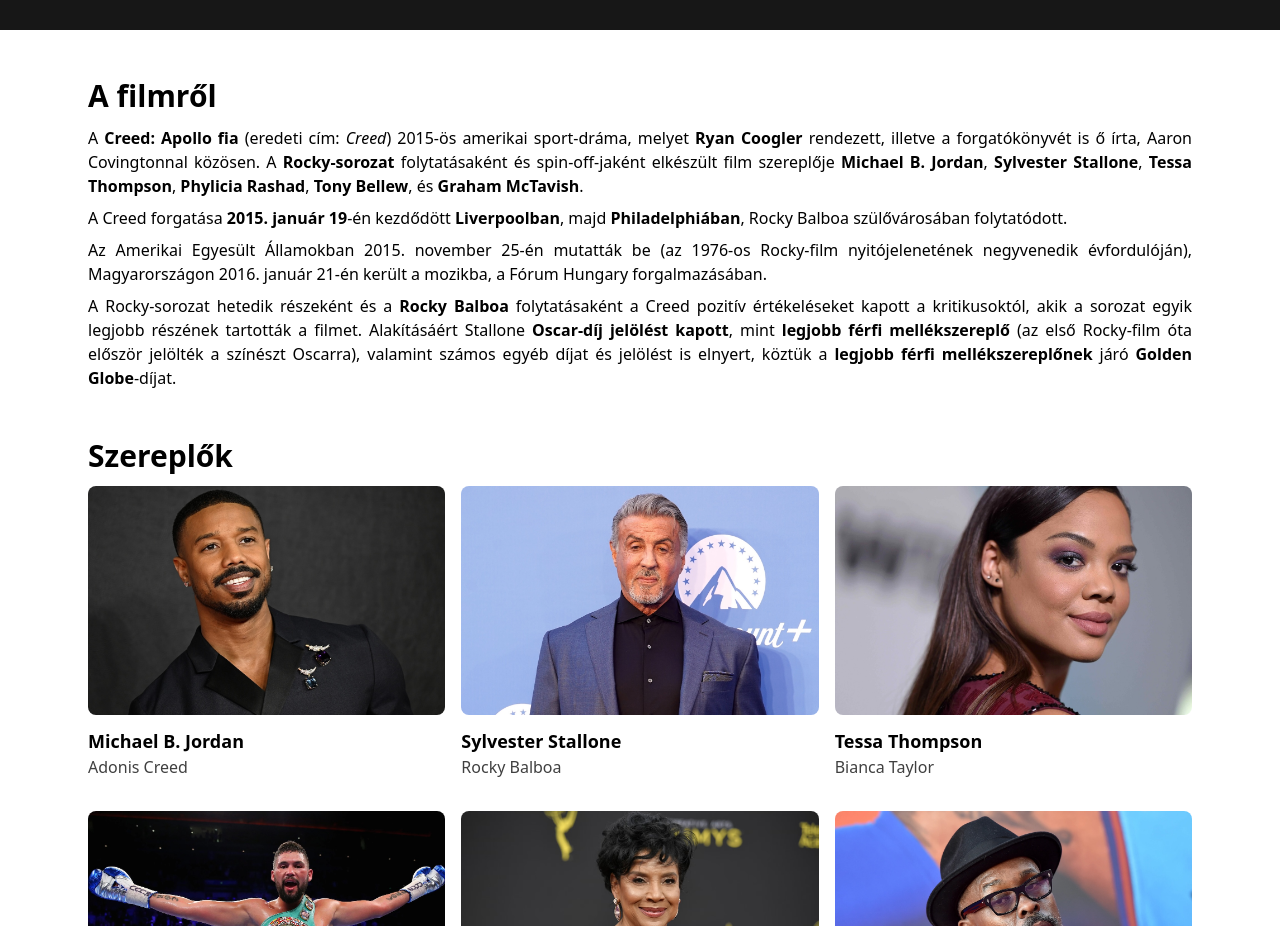
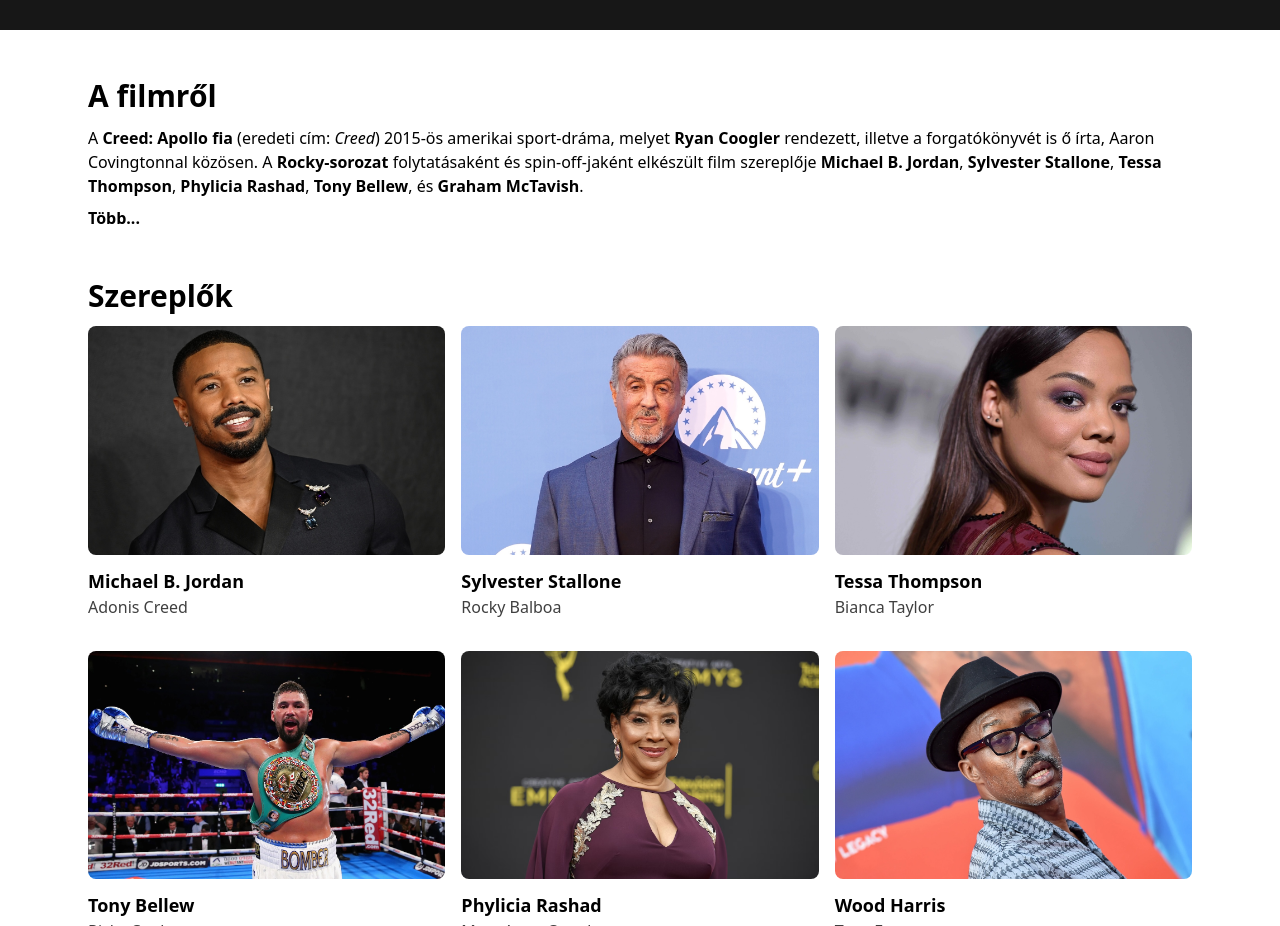
Before and after one commit to stay-js/web-projekt-2024-januar, a Next.js app: page / in a window 1280 px wide. Shown: the part 780-1706 px from the top of the page. Built offline with nearby package versions, Linux system fonts and the light colour scheme.

Commit message:
landing page, hyphens

```diff
--- a/src/app/page.tsx
+++ b/src/app/page.tsx
@@ -2,6 +2,7 @@
 import { Anchor } from '~/components/anchor';
 import { Chip } from '~/components/chip';
 import { List } from '~/components/list';
+import { Expendable } from '~/components/expendable';
 import { cast, movies } from '~/constants/creed';
 import { createMetadata } from '~/utils/create-metadata';
 
@@ -153,81 +154,7 @@
     <article className="container mx-auto flex max-w-6xl flex-col items-center gap-12 px-6 pb-24 pt-12">
       <section className="flex flex-col gap-3">
         <h2 className="text-2xl font-bold md:text-3xl">A filmről</h2>
-        <div className="flex flex-col gap-2 text-justify">
-          <p>
-            A <b>Creed: Apollo fia</b> (eredeti cím: <i>Creed</i>) 2015-ös amerikai sport-dráma,
-            melyet <Anchor href="/ryan-coogler">Ryan Coogler</Anchor> rendezett, illetve a
-            forgatókönyvét is ő írta, Aaron Covingtonnal közösen. A{' '}
-            <Anchor href="https://www.imdb.com/list/ls020255449" target="_blank">
-              Rocky-sorozat
-            </Anchor>{' '}
-            folytatásaként és spin-off-jaként elkészült film szereplője{' '}
-            <Anchor href="https://www.imdb.com/name/nm0430107" target="_blank">
-              Michael B. Jordan
-            </Anchor>
-            ,{' '}
-            <Anchor href="https://www.imdb.com/name/nm0000230" target="_blank">
-              Sylvester Stallone
-            </Anchor>
-            ,{' '}
-            <Anchor href="https://www.imdb.com/name/nm1935086" target="_blank">
-              Tessa Thompson
-            </Anchor>
-            ,{' '}
-            <Anchor href="https://www.imdb.com/name/nm0711118" target="_blank">
-              Phylicia Rashad
-            </Anchor>
-            ,{' '}
-            <Anchor href="https://www.imdb.com/name/nm6905689" target="_blank">
-              Tony Bellew
-            </Anchor>
-            , és{' '}
-            <Anchor href="https://www.imdb.com/name/nm0574615" target="_blank">
-              Graham McTavish
-            </Anchor>
-            .
-          </p>
-          <p>
-            A Creed forgatása <b>2015. január 19</b>-én kezdődött <b>Liverpoolban</b>, majd{' '}
-            <b>Philadelphiában</b>, Rocky Balboa szülővárosában folytatódott.
-          </p>
-          <p>
-            Az Amerikai Egyesült Államokban 2015. november 25-én mutatták be (az 1976-os Rocky-film
-            nyitójelenetének negyvenedik évfordulóján), Magyarországon 2016. január 21-én került a
-            mozikba, a Fórum Hungary forgalmazásában.
-          </p>
-          <p>
-            A Rocky-sorozat hetedik részeként és a{' '}
-            <Anchor href="https://www.imdb.com/title/tt0479143" target="_blank">
-              Rocky Balboa
-            </Anchor>{' '}
-            folytatásaként a Creed pozitív értékeléseket kapott a kritikusoktól, akik a sorozat
-            egyik legjobb részének tartották a filmet. Alakításáért Stallone{' '}
-            <Anchor href="https://hu.wikipedia.org/wiki/Oscar-d%C3%ADj" target="_blank">
-              Oscar-díj
-            </Anchor>{' '}
-            <b>jelölést kapott</b>, mint{' '}
-            <Anchor
-              href="https://hu.wikipedia.org/wiki/Oscar-d%C3%ADj_a_legjobb_f%C3%A9rfi_mell%C3%A9kszerepl%C5%91nek"
-              target="_blank"
-            >
-              legjobb férfi mellékszereplő
-            </Anchor>{' '}
-            (az első Rocky-film óta először jelölték a színészt Oscarra), valamint számos egyéb
-            díjat és jelölést is elnyert, köztük a{' '}
-            <Anchor
-              href="https://hu.wikipedia.org/wiki/Oscar-d%C3%ADj_a_legjobb_f%C3%A9rfi_mell%C3%A9kszerepl%C5%91nek"
-              target="_blank"
-            >
-              legjobb férfi mellékszereplőnek
-            </Anchor>{' '}
-            járó{' '}
-            <Anchor href="https://hu.wikipedia.org/wiki/Golden_Globe-d%C3%ADj" target="_blank">
-              Golden Globe
-            </Anchor>
-            -díjat.
-          </p>
-        </div>
+        <Expendable />
       </section>
 
       <section className="flex flex-col gap-3">
--- a/src/app/ryan-coogler/page.tsx
+++ b/src/app/ryan-coogler/page.tsx
@@ -30,7 +30,7 @@
             height={1024}
           />
 
-          <div className="flex flex-col gap-2 text-justify">
+          <div className="flex flex-col gap-2 hyphens-auto">
             <p>
               <Anchor href="https://www.imdb.com/name/nm3363032" target="_blank">
                 Ryan Kyle Coogler
--- a/src/components/anchor.tsx
+++ b/src/components/anchor.tsx
@@ -9,7 +9,7 @@
 }> = ({ href, target, className = '', children }) => (
   <Link
     className={cn(
-      'bg-gradient-to-r from-neutral-200 to-neutral-900 bg-[length:0%_2px] bg-left-bottom bg-no-repeat font-bold transition-all duration-200 hover:bg-[length:100%_2px]',
+      'w-fit bg-gradient-to-r from-neutral-200 to-neutral-900 bg-[length:0%_2px] bg-left-bottom bg-no-repeat font-bold transition-all duration-200 hover:bg-[length:100%_2px]',
       className,
     )}
     href={href}
--- /dev/null
+++ b/src/components/expendable.tsx
@@ -0,0 +1,98 @@
+'use client';
+
+import { Anchor } from './anchor';
+import { useState } from 'react';
+
+export const Expendable: React.FC = () => {
+  const [isExpended, setIsExpended] = useState(false);
+
+  return (
+    <div className="flex flex-col gap-2 hyphens-auto">
+      <p>
+        A <b>Creed: Apollo fia</b> (eredeti cím: <i>Creed</i>) 2015-ös amerikai sport-dráma, melyet{' '}
+        <Anchor href="/ryan-coogler">Ryan Coogler</Anchor> rendezett, illetve a forgatókönyvét is ő
+        írta, Aaron Covingtonnal közösen. A{' '}
+        <Anchor href="https://www.imdb.com/list/ls020255449" target="_blank">
+          Rocky-sorozat
+        </Anchor>{' '}
+        folytatásaként és spin-off-jaként elkészült film szereplője{' '}
+        <Anchor href="https://www.imdb.com/name/nm0430107" target="_blank">
+          Michael B. Jordan
+        </Anchor>
+        ,{' '}
+        <Anchor href="https://www.imdb.com/name/nm0000230" target="_blank">
+          Sylvester Stallone
+        </Anchor>
+        ,{' '}
+        <Anchor href="https://www.imdb.com/name/nm1935086" target="_blank">
+          Tessa Thompson
+        </Anchor>
+        ,{' '}
+        <Anchor href="https://www.imdb.com/name/nm0711118" target="_blank">
+          Phylicia Rashad
+        </Anchor>
+        ,{' '}
+        <Anchor href="https://www.imdb.com/name/nm6905689" target="_blank">
+          Tony Bellew
+        </Anchor>
+        , és{' '}
+        <Anchor href="https://www.imdb.com/name/nm0574615" target="_blank">
+          Graham McTavish
+        </Anchor>
+        .
+      </p>
+
+      {isExpended && (
+        <>
+          <p>
+            A Creed forgatása <b>2015. január 19</b>-én kezdődött <b>Liverpoolban</b>, majd{' '}
+            <b>Philadelphiában</b>, Rocky Balboa szülővárosában folytatódott.
+          </p>
+          <p>
+            Az Amerikai Egyesült Államokban 2015. november 25-én mutatták be (az 1976-os Rocky-film
+            nyitójelenetének negyvenedik évfordulóján), Magyarországon 2016. január 21-én került a
+            mozikba, a Fórum Hungary forgalmazásában.
+          </p>
+          <p>
+            A Rocky-sorozat hetedik részeként és a{' '}
+            <Anchor href="https://www.imdb.com/title/tt0479143" target="_blank">
+              Rocky Balboa
+            </Anchor>{' '}
+            folytatásaként a Creed pozitív értékeléseket kapott a kritikusoktól, akik a sorozat
+            egyik legjobb részének tartották a filmet. Alakításáért Stallone{' '}
+            <Anchor href="https://hu.wikipedia.org/wiki/Oscar-d%C3%ADj" target="_blank">
+              Oscar-díj
+            </Anchor>{' '}
+            <b>jelölést kapott</b>, mint{' '}
+            <Anchor
+              href="https://hu.wikipedia.org/wiki/Oscar-d%C3%ADj_a_legjobb_f%C3%A9rfi_mell%C3%A9kszerepl%C5%91nek"
+              target="_blank"
+            >
+              legjobb férfi mellékszereplő
+            </Anchor>{' '}
+            (az első Rocky-film óta először jelölték a színészt Oscarra), valamint számos egyéb
+            díjat és jelölést is elnyert, köztük a{' '}
+            <Anchor
+              href="https://hu.wikipedia.org/wiki/Oscar-d%C3%ADj_a_legjobb_f%C3%A9rfi_mell%C3%A9kszerepl%C5%91nek"
+              target="_blank"
+            >
+              legjobb férfi mellékszereplőnek
+            </Anchor>{' '}
+            járó{' '}
+            <Anchor href="https://hu.wikipedia.org/wiki/Golden_Globe-d%C3%ADj" target="_blank">
+              Golden Globe
+            </Anchor>
+            -díjat.
+          </p>
+        </>
+      )}
+
+      <button
+        className="w-fit font-bold transition-opacity hover:opacity-65"
+        onClick={() => setIsExpended((value) => !value)}
+      >
+        <span>{isExpended ? 'Kevesebb' : 'Több...'}</span>
+      </button>
+    </div>
+  );
+};
```
